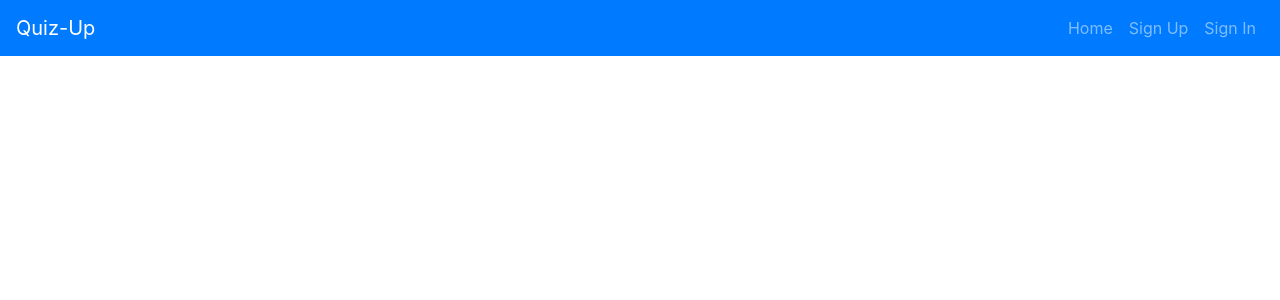
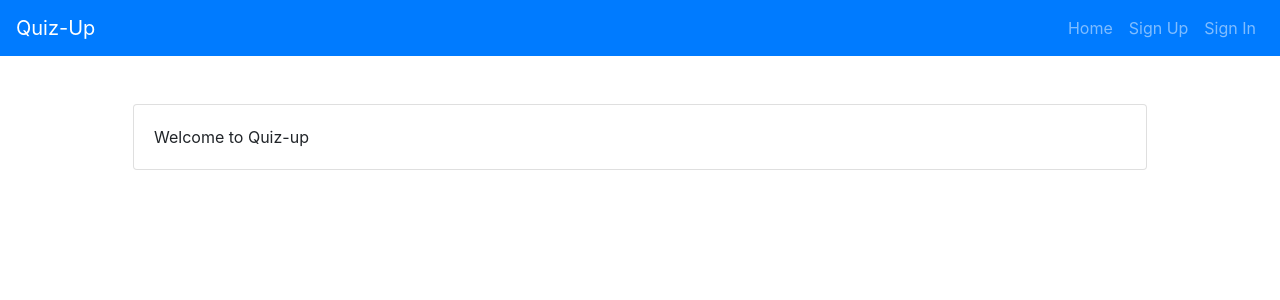
Before and after one commit to shantalanarayan/quiz-client, a React app: page /#/ in a window 1280 px wide. Shown: the top 300 px of the page. Built offline with nearby package versions, Linux system fonts and the light colour scheme.

Commit message:
Added a welcome page to home component

```diff
--- a/src/components/App/App.js
+++ b/src/components/App/App.js
@@ -1,6 +1,7 @@
 import React, { Component, Fragment } from 'react'
 import { Route } from 'react-router-dom'
 
+import Home from '../Home/Home'
 import AuthenticatedRoute from '../AuthenticatedRoute/AuthenticatedRoute'
 import AutoDismissAlert from '../AutoDismissAlert/AutoDismissAlert'
 import Header from '../Header/Header'
@@ -43,6 +44,9 @@ class App extends Component {
           />
         ))}
         <main className="container">
+          <Route exact path='/' render={() => (
+            <Home user={user} />
+          )} />
           <Route path='/sign-up' render={() => (
             <SignUp msgAlert={this.msgAlert} setUser={this.setUser} />
           )} />
--- a/src/components/Header/Header.js
+++ b/src/components/Header/Header.js
@@ -18,7 +18,7 @@ const unauthenticatedOptions = (
 
 const alwaysOptions = (
   <Fragment>
-    <Nav.Link to="/">Home</Nav.Link>
+    <Nav.Link href="#/">Home</Nav.Link>
   </Fragment>
 )
 
--- /dev/null
+++ b/src/components/Home/Home.js
@@ -0,0 +1,16 @@
+import React, { Fragment } from 'react'
+import Card from 'react-bootstrap/Card'
+
+const genericWelcome = 'Welcome to Quiz-up'
+
+const userWelcome = ' welcome to Quiz-up. Please head to admin to add or edit topics.'
+
+const Home = ({ user }) => (
+  <Fragment>
+    <Card className="m-5">
+      <Card.Body>{ user ? user.email + userWelcome : genericWelcome }</Card.Body>
+    </Card>
+  </Fragment>
+)
+
+export default Home
```
